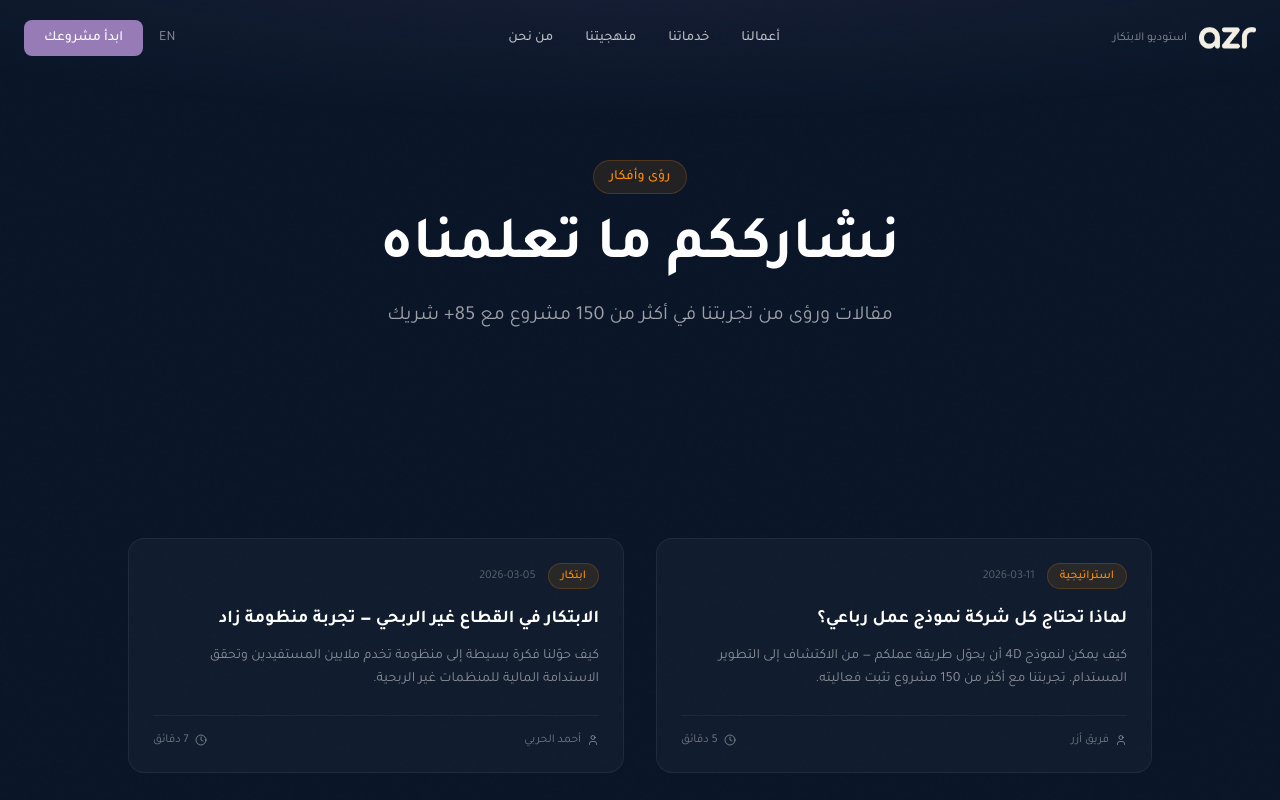
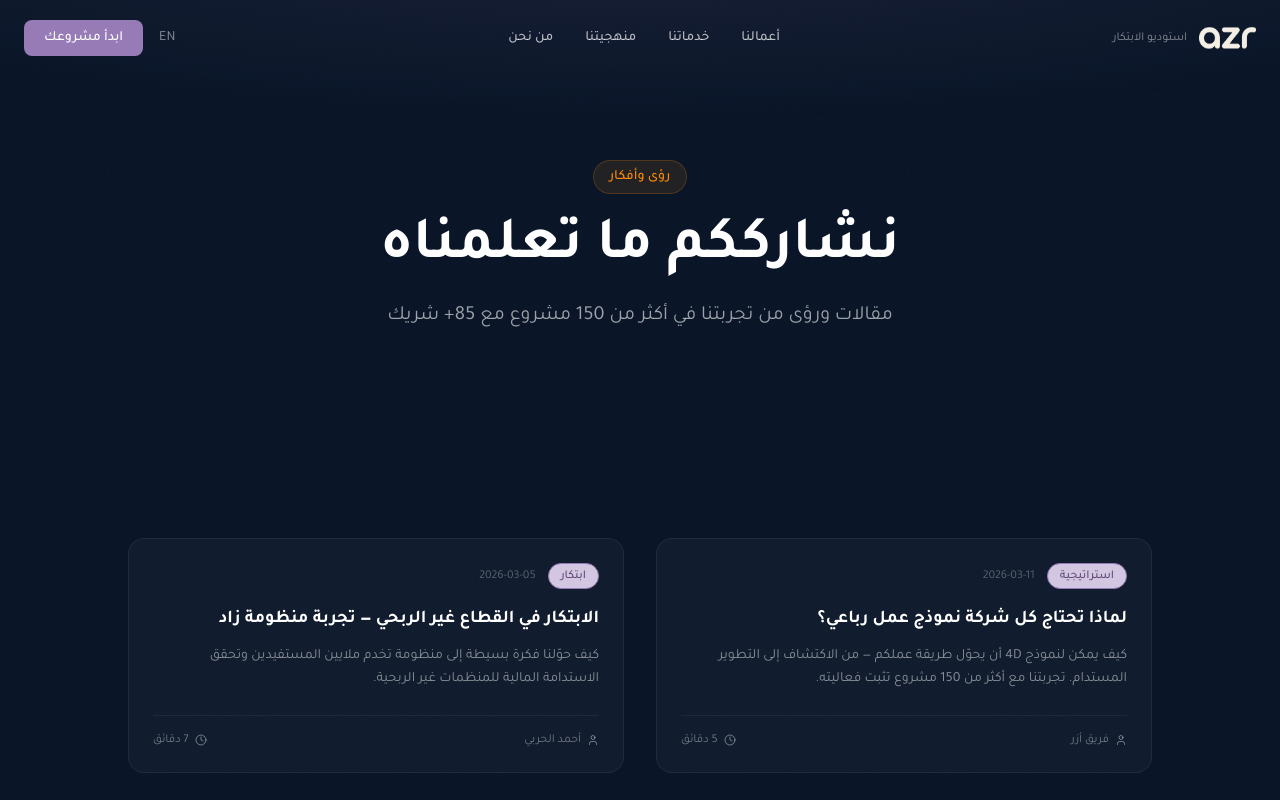
Before and after one commit to mhmmdalmutairi/azr-reports, a Next.js app: page /blog in a window 1280 px wide. Shown: the top 800 px of the page. Built offline with nearby package versions, Linux system fonts and the light colour scheme.

Commit message:
Remove remaining legacy report accent

```diff
--- a/app/blog/page.tsx
+++ b/app/blog/page.tsx
@@ -16,14 +16,14 @@ export default function BlogPage() {
           <div className="grid grid-cols-1 md:grid-cols-2 gap-8">
             {posts.map((post, i) => (
               <ScrollReveal key={post.slug} delay={i * 0.05}>
-                <article className="group p-6 rounded-2xl bg-white/[0.03] border border-white/[0.06] hover:border-[#FF8C00]/20 transition-all duration-300 card-hover h-full flex flex-col">
+                <article className="group p-6 rounded-2xl bg-white/[0.03] border border-white/[0.06] hover:border-[color:var(--azr)] transition-all duration-300 card-hover h-full flex flex-col">
                   <div className="flex items-center gap-3 mb-4">
-                    <span className="px-3 py-1 rounded-full text-xs font-medium bg-[#FF8C00]/10 text-[#FF8C00] border border-[#FF8C00]/20">
+                    <span className="px-3 py-1 rounded-full text-xs font-medium bg-[color:var(--azr-soft)] text-[color:var(--azr-deep)] border border-[color:var(--azr)]">
                       {post.category.ar}
                     </span>
                     <span className="text-white/30 text-xs">{post.date}</span>
                   </div>
-                  <h2 className="text-lg font-bold text-white mb-3 group-hover:text-[#FF8C00] transition-colors">
+                  <h2 className="text-lg font-bold text-white mb-3 group-hover:text-[color:var(--azr)] transition-colors">
                     {post.title.ar}
                   </h2>
                   <p className="text-white/50 text-sm leading-relaxed mb-6 flex-grow">
```
